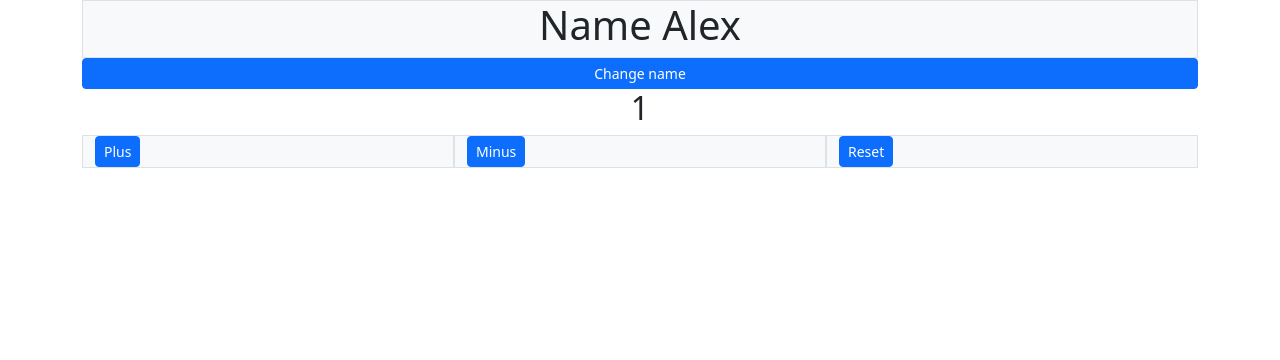
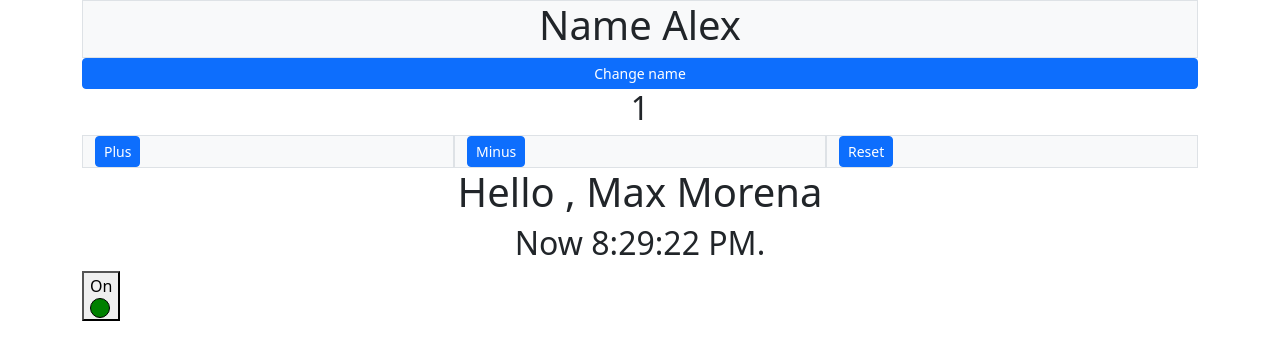
Before and after one commit to N1ph1l1m/React_practic, a React (Create React App) app in the folder React/my-app/: page / in a window 1280 px wide. Shown: the top 360 px of the page. Built offline with nearby package versions, Linux system fonts and the light colour scheme.

Commit message:
Work with state

```diff
--- a/React/my-app/src/components/app/app.js
+++ /dev/null
@@ -1,19 +0,0 @@
-import React, { Component } from "react";
-import FirstComponent from "../FirstComponent/FirstComponent";
-import {Container} from "reactstrap";
-
-export default class App extends Component {
-  render(){
-    return(
-      <>
-      <Container>
-        <FirstComponent/>
-      </Container>
-      <Container>
-      </Container>
-      </>
-
-
-    )
-  }
-}
--- /dev/null
+++ b/React/my-app/src/components/app/app.jsx
@@ -0,0 +1,110 @@
+import React from "react";
+import FirstComponent from "../FirstComponent/FirstComponent";
+import {Container} from "reactstrap";
+import styled from "styled-components";
+
+const ToggleOn = styled.div`
+  width:20px;
+  height:20px;
+  background-color:green;
+  border:1px solid black;
+  border-radius:50px;
+`
+
+const ToggleOff = styled.div`
+  width:20px;
+  height:20px;
+  background-color:red;
+  border:1px solid black;
+  border-radius:50px;
+`
+
+function formatName(user){
+  return user.fist  + '  ' + user.last;
+}
+const user = {
+  fist:"Max",
+  last:"Morena"
+};
+
+const element = (
+    <h1>
+      Hello , {formatName(user)}
+    </h1>
+);
+export default class App extends React.Component {
+  constructor(props){
+    super(props);
+    this.state = {
+      date:new Date(),
+      isToggleOn:true,
+    };
+    // this.state = {isToggleOn:true};
+    this.handleClick = this.handleClick.bind(this);
+  }
+
+
+  componentDidMount(){
+    this.timerId = setInterval(
+      () => this.tick(),
+      1000
+    );
+  }
+  componentWillUnmount(){
+    clearInterval(this.timerId);
+  }
+
+
+  tick(){
+    this.setState({
+      date:new Date()
+    });
+  }
+  handleClick(){
+    this.setState(prevState =>({
+      isToggleOn: !prevState.isToggleOn
+    }));
+
+  }
+  togleBG = () =>{
+    if(this.state.isToggleOn === true)
+    return(
+      <ToggleOn/>
+    );
+    else{
+      return(
+        <ToggleOff/>
+      );
+    }
+  }
+
+  render(){
+    const togleBG = this.togleBG();
+    return(
+
+      <>
+      <Container>
+        <FirstComponent/>
+      </Container>
+      <Container>
+      {element}
+      </Container>
+      <Container>
+        <div>
+          <h2>
+            Now  {this.state.date.toLocaleTimeString()}.
+          </h2>
+        </div>
+      </Container>
+      <Container>
+        <button onClick={this.handleClick}>{this.state.isToggleOn ? 'On' : 'Off'}    {togleBG}</button>
+      </Container>
+      <Container>
+
+      </Container>
+      </>
+
+
+    )
+  }
+}
--- a/React/my-app/src/index.js
+++ b/React/my-app/src/index.js
@@ -10,6 +10,3 @@ import reportWebVitals from './reportWebVitals';
 
 const root = ReactDOM.createRoot(document.getElementById('root'));
 root.render(<App/>);
-
-
-reportWebVitals();
```
Also changed, not shown: React/my-app/src/components/app/index.jsx (renamed from React/my-app/src/components/app/index.js).
